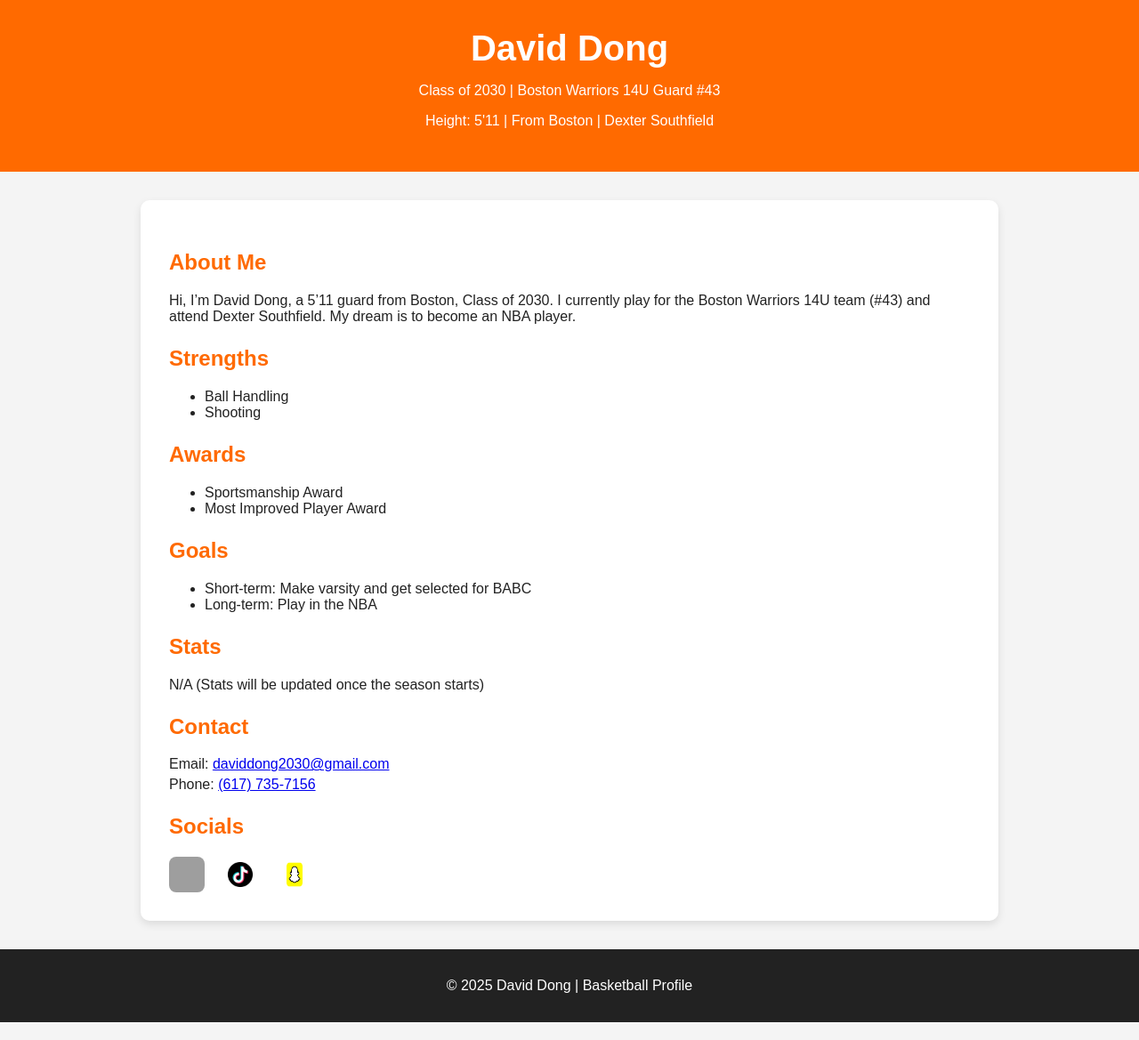
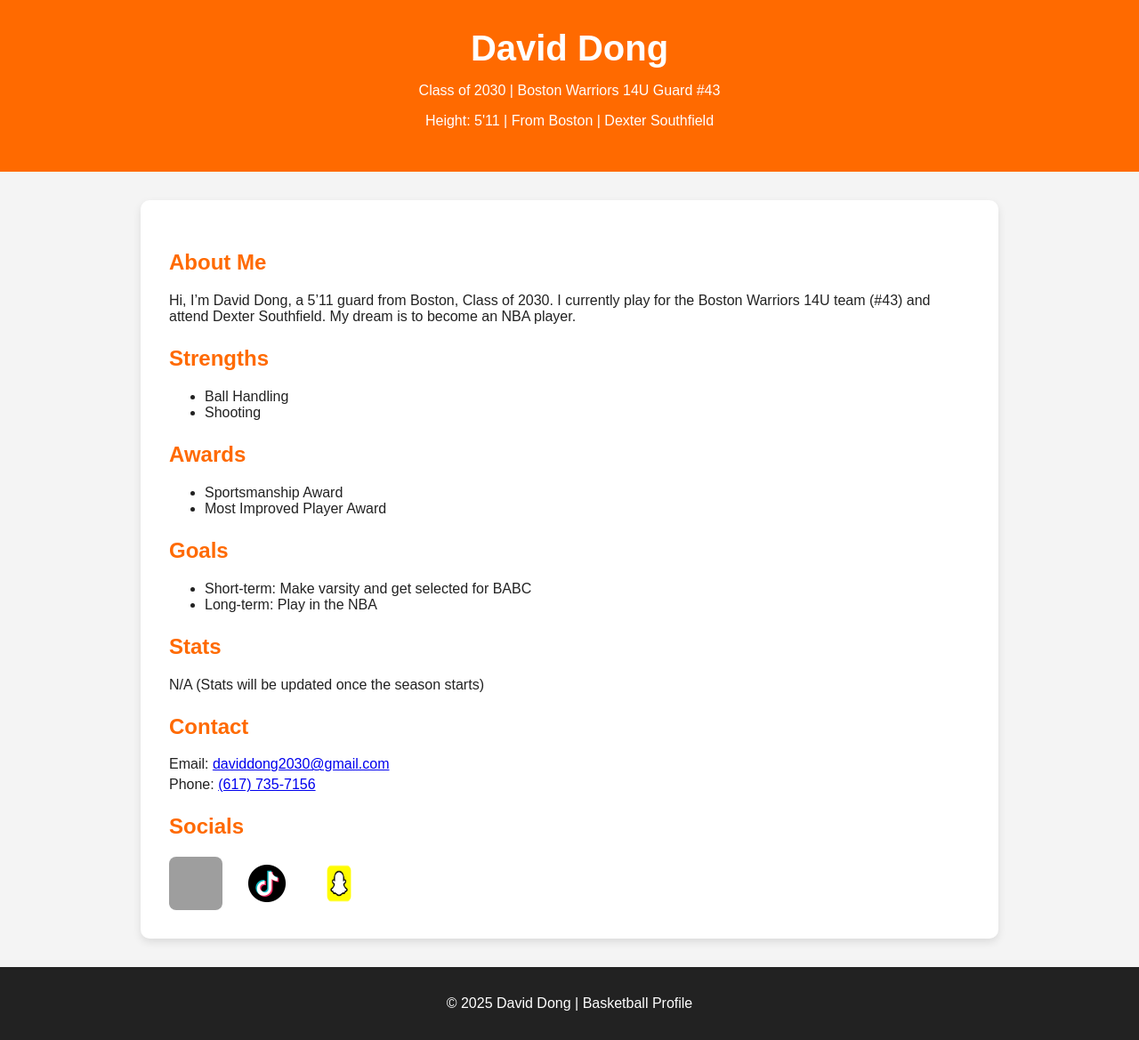
Before and after one commit to DavidDong10/DavidBasketball, a plain HTML site: page index.html in a window 1280 px wide. Shown: the whole page at 89% size. Drawn offline with Linux system fonts and the light colour scheme; grey boxes are pictures that could not be loaded.

Commit message:
Update index.html

```diff
--- a/index.html
+++ b/index.html
@@ -12,7 +12,7 @@
     h2 { color: #ff6a00; margin-top: 1.5rem; }
     .info p { margin: 0.3rem 0; }
     .socials a { margin-right: 1rem; text-decoration: none; }
-    .socials img { width: 40px; height: 40px; vertical-align: middle; border-radius: 8px; }
+    .socials img { width: 60px; height: 60px; vertical-align: middle; border-radius: 8px; }
     footer { background: #222; color: white; text-align: center; padding: 1rem; margin-top: 2rem; }
   </style>
 </head>
```
